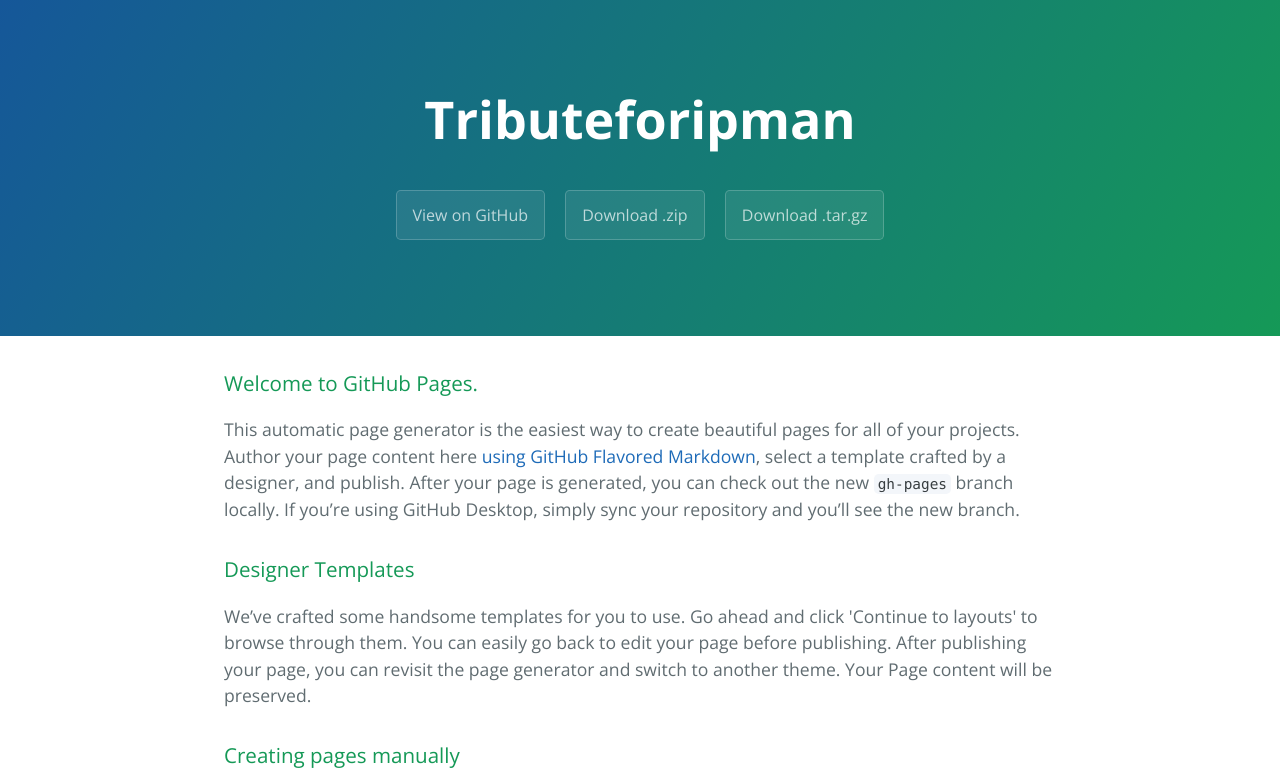
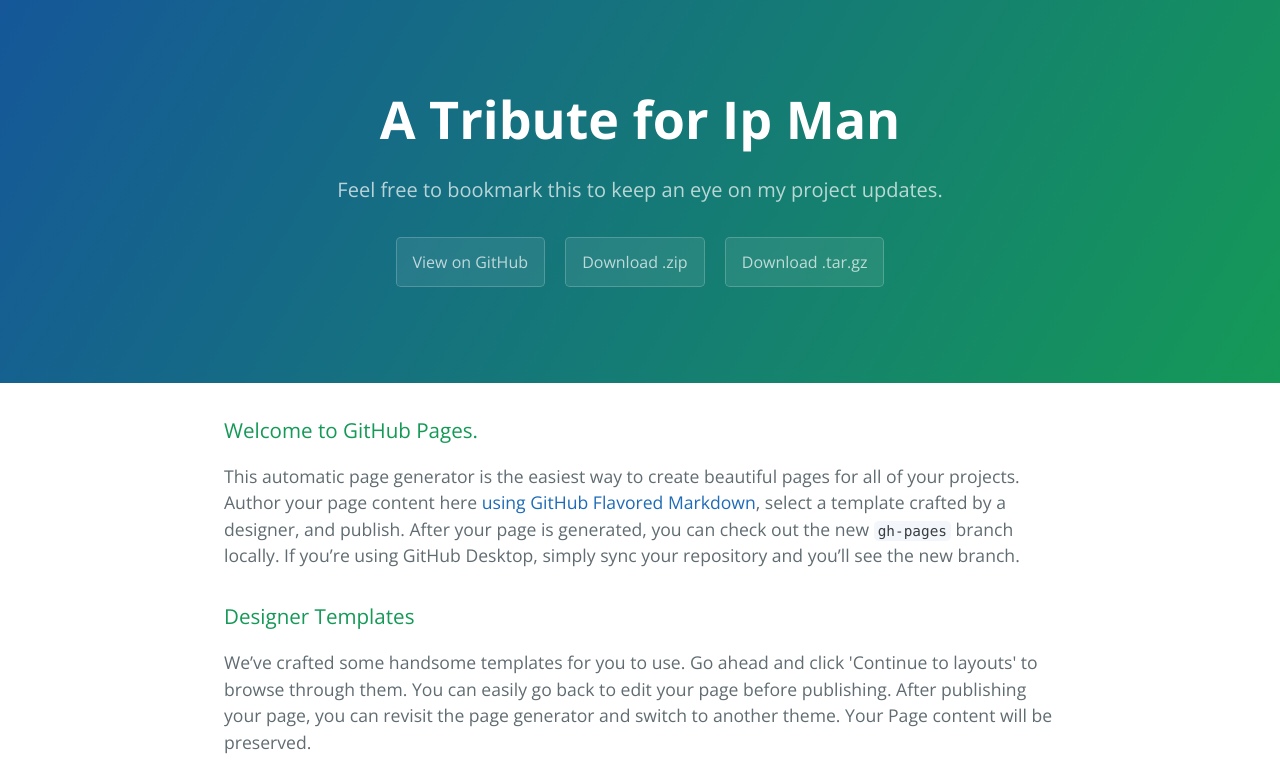
Before and after one commit to TheSupa/TributeForIpMan, a plain HTML site: page index.html in a window 1280 px wide. Shown: the top 784 px of the page. Drawn offline with nearby package versions, Linux system fonts and the light colour scheme.

Commit message:
Added a friendlier title and tagline

```diff
--- a/index.html
+++ b/index.html
@@ -11,8 +11,8 @@
   </head>
   <body>
     <section class="page-header">
-      <h1 class="project-name">Tributeforipman</h1>
-      <h2 class="project-tagline"></h2>
+      <h1 class="project-name">A Tribute for Ip Man</h1>
+      <h2 class="project-tagline">Feel free to bookmark this to keep an eye on my project updates.</h2>
       <a href="https://github.com/TheSupa/TributeForIpMan" class="btn">View on GitHub</a>
       <a href="https://github.com/TheSupa/TributeForIpMan/zipball/master" class="btn">Download .zip</a>
       <a href="https://github.com/TheSupa/TributeForIpMan/tarball/master" class="btn">Download .tar.gz</a>
```
